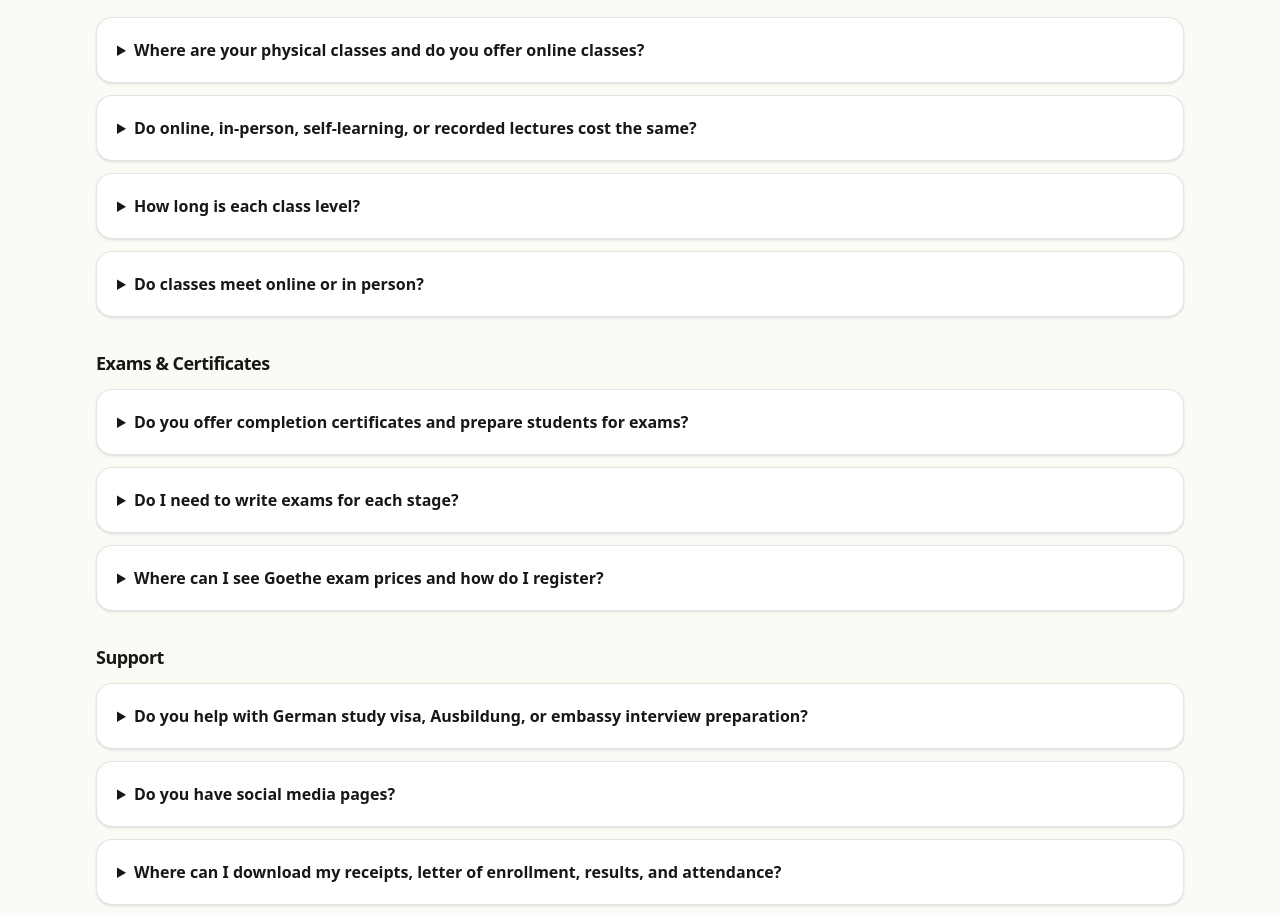
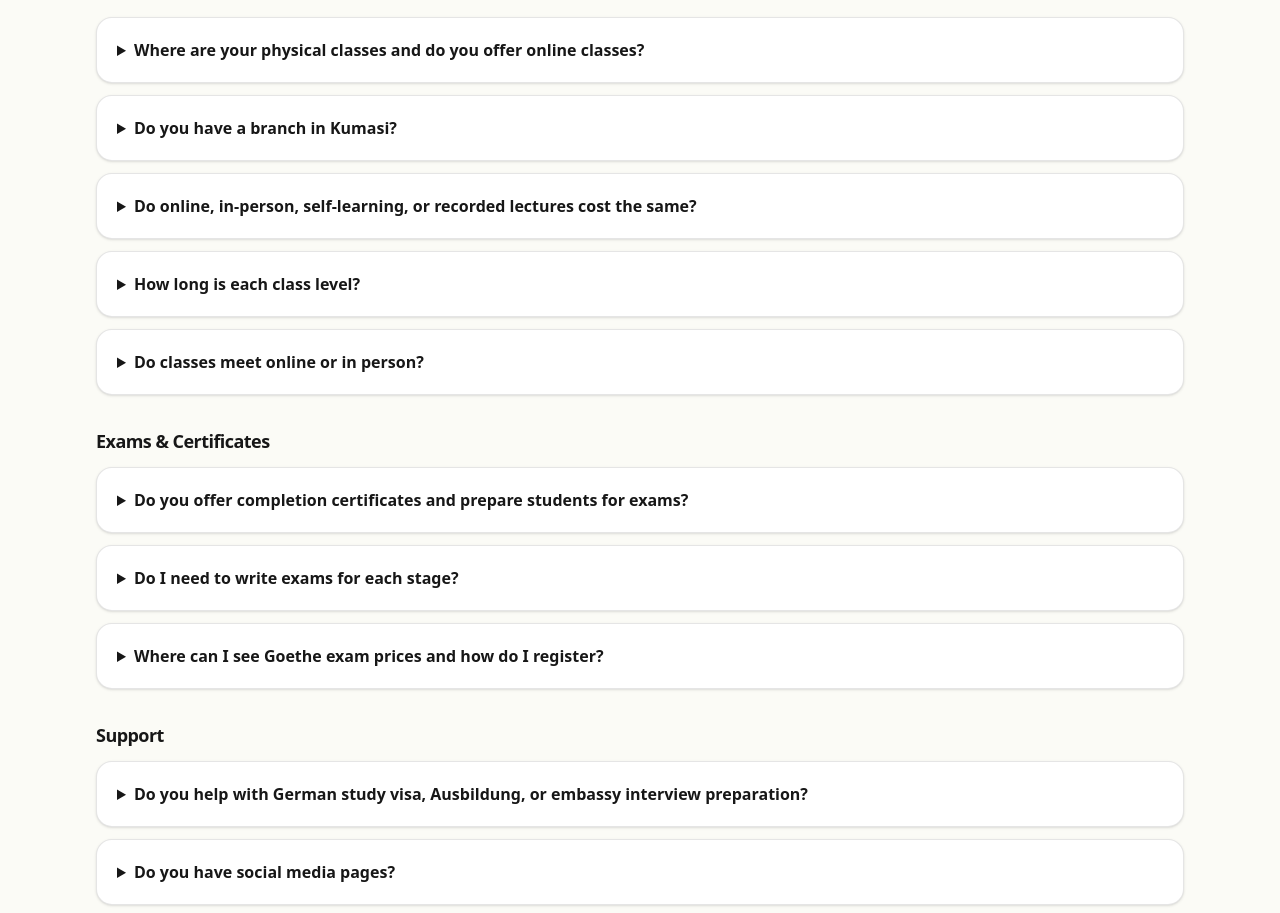
Before and after one commit to learngermanghana/learngermanghana-site, a Next.js app: page /faq in a window 1280 px wide. Shown: the part 1326-2239 px from the top of the page. Built offline with nearby package versions, Linux system fonts and the light colour scheme.

Commit message:
Add Kumasi branch FAQ entry

```diff
--- a/src/data/faq.tsx
+++ b/src/data/faq.tsx
@@ -134,6 +134,19 @@ export const FAQ_ENTRIES: FAQEntry[] = [
       "in-person",
       "in person",
     ],
+  },
+  {
+    category: "Classes & Format",
+    question: "Do you have a branch in Kumasi?",
+    answer: (
+      <>
+        We currently operate in <span className="font-semibold">Awoshie (Accra)</span>, but we also support remote
+        learning. We built the <span className="font-semibold">Falowen</span> app to help you study online with
+        recorded lectures that work the same way as in-person classes. You can check it out at{" "}
+        <span className="font-semibold">www.falowen.app</span>.
+      </>
+    ),
+    keywords: ["kumasi", "branch", "location", "accra", "awoshie", "remote", "online", "falowen", "recorded lectures"],
   },
   {
     category: "Enrollment",
```
